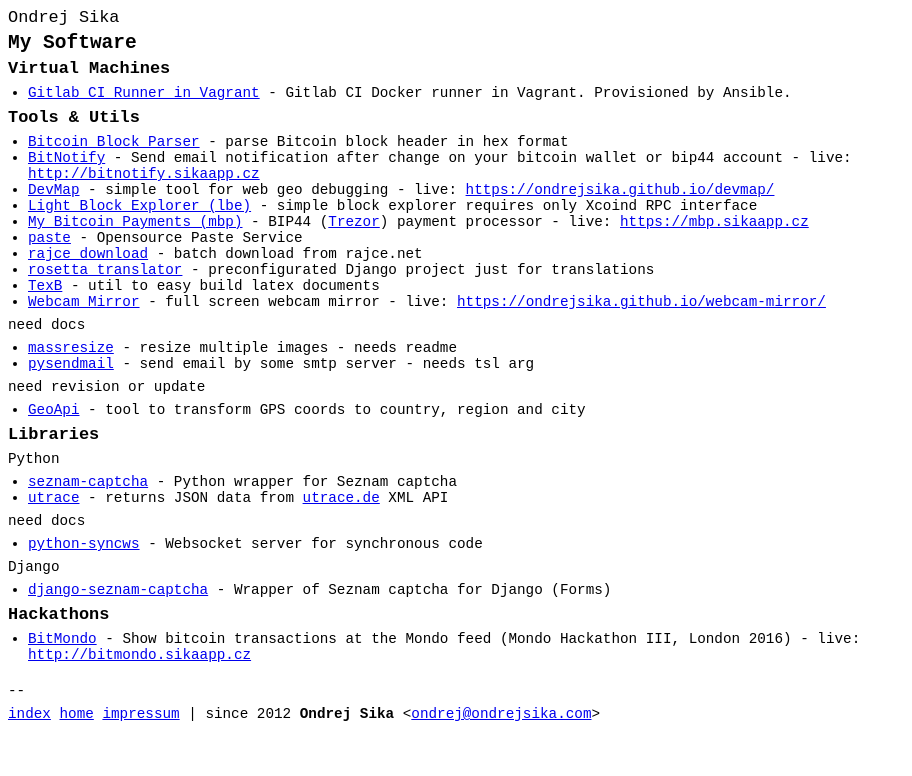
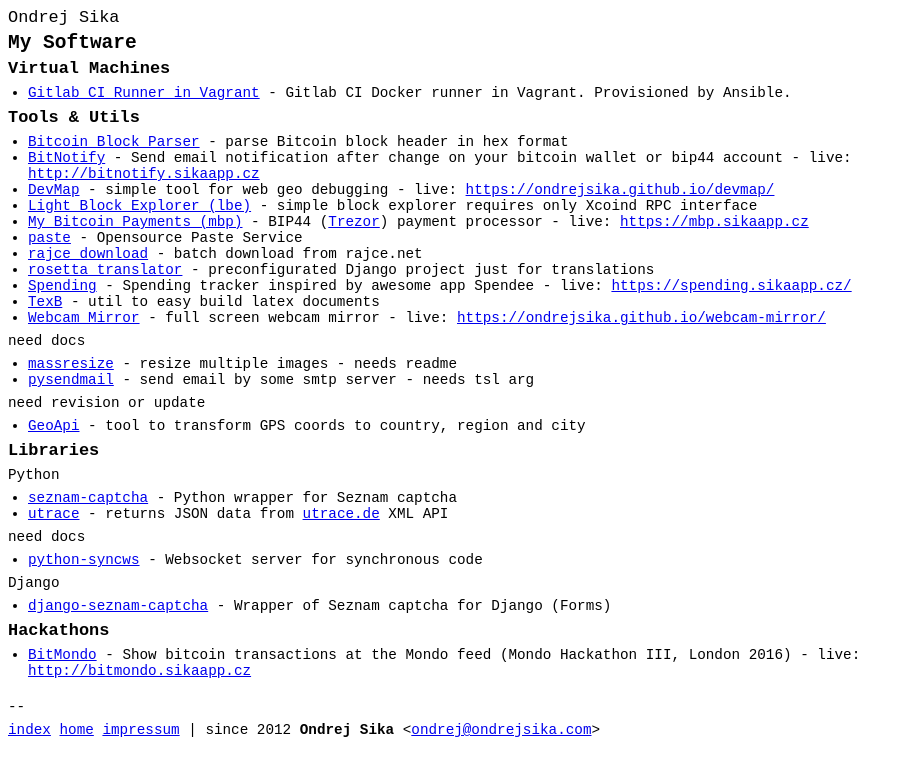
Before and after one commit to ondrejsika/ondrejsika.com, a Jekyll site: the page built from software/index.md, in a window 1280 px wide. Shown: the top 776 px of the page, without its empty margins (0-912 px from the left). Built offline with Jekyll 4.4.1, drawn with Linux system fonts in a browser that asks for light colours; Markdown is read by kramdown in place of the engine named in the settings; comment, search, counter and statistics services are not loaded.

Commit message:
software - add spending app

```diff
--- a/software/index.md
+++ b/software/index.md
@@ -19,6 +19,7 @@
 * [paste](https://github.com/ondrejsika/paste) - Opensource Paste Service
 * [rajce_download](https://github.com/ondrejsika/rajce_download) - batch download from rajce.net
 * [rosetta translator](https://github.com/ondrejsika/rosetta-translator) - preconfigurated Django project just for translations
+* [Spending](https://github.com/ondrejsika/spending) - Spending tracker inspired by awesome app Spendee - live: <https://spending.sikaapp.cz/>
 * [TexB](https://github.com/ondrejsika/texb) - util to easy build latex documents
 * [Webcam Mirror](https://github.com/ondrejsika/webcam-mirror) - full screen webcam mirror - live: <https://ondrejsika.github.io/webcam-mirror/>
 
```
